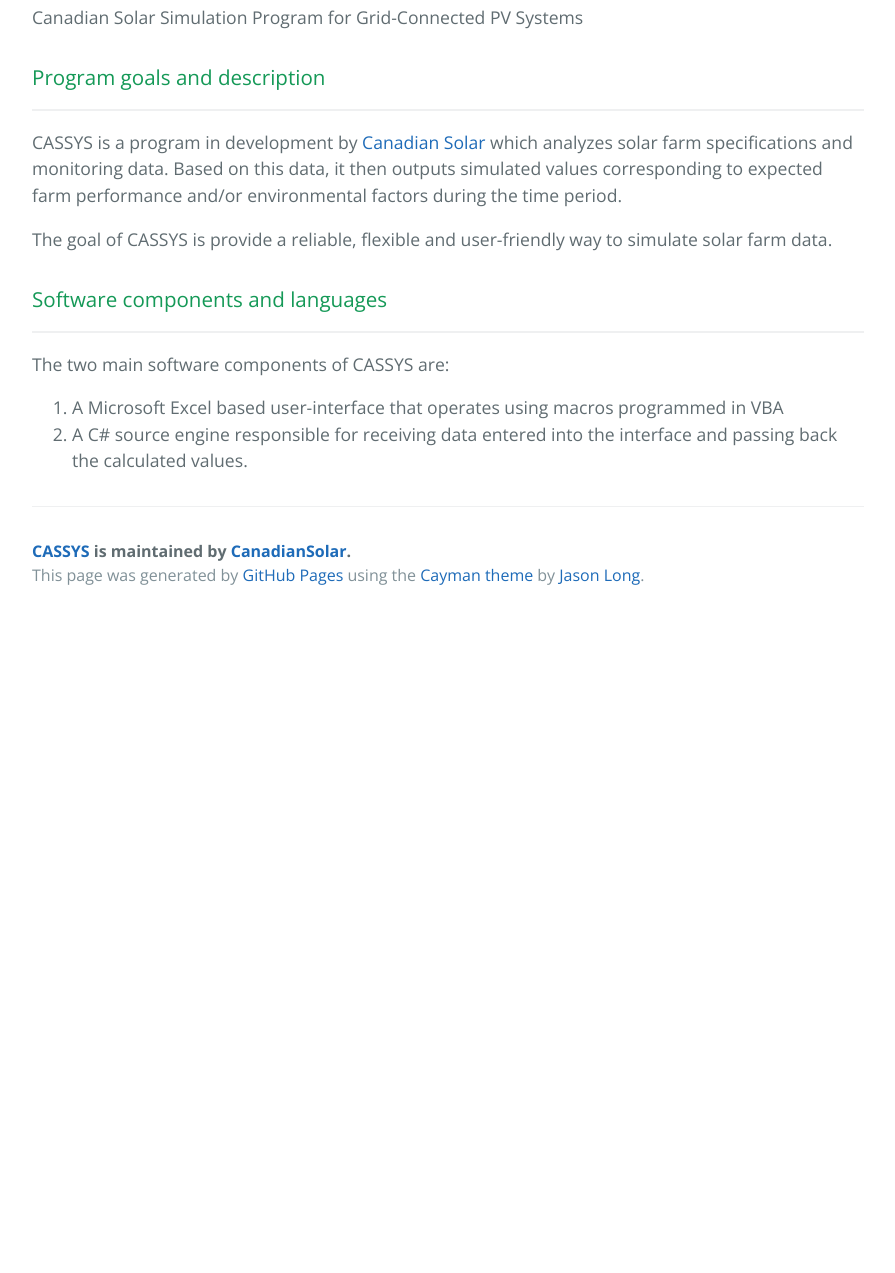
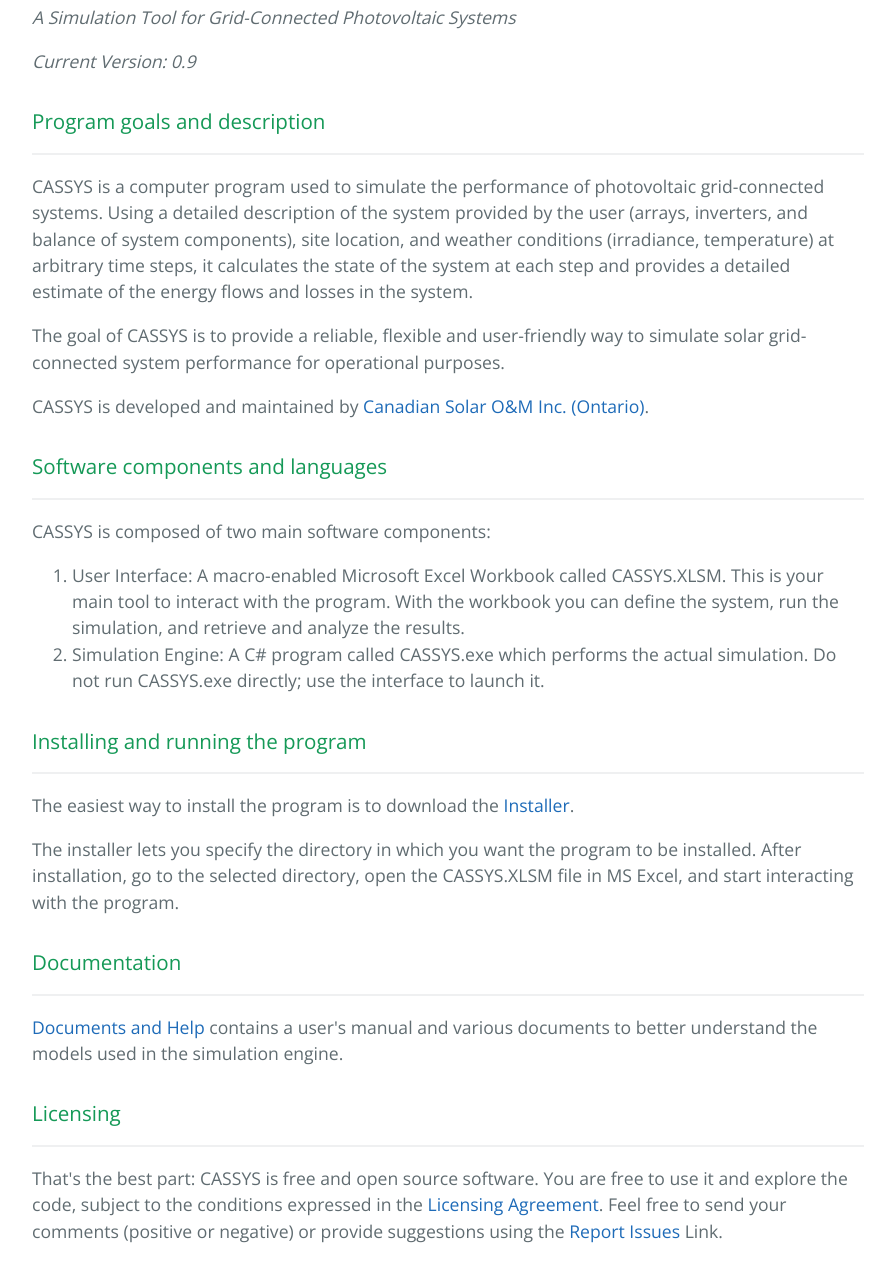
Before and after one commit to CanadianSolar/CASSYS, a plain HTML site: page index.html in a window 1280 px wide. Shown: the part 481-1754 px from the top of the page, without its empty margins (192-1087 px from the left). Before the commit the page ends 1100 px from the top, so only its background shows below. Drawn offline with nearby package versions, Linux system fonts and the light colour scheme.

Commit message:
Create gh-pages branch via GitHub

```diff
--- a/index.html
+++ b/index.html
@@ -20,30 +20,59 @@
 
     <section class="main-content">
       <h1>
-<a id="cassys" class="anchor" href="#cassys" aria-hidden="true"><span class="octicon octicon-link"></span></a>CASSYS</h1>
+<a id="cassys---canadian-solar-system-simulator" class="anchor" href="#cassys---canadian-solar-system-simulator" aria-hidden="true"><span class="octicon octicon-link"></span></a>CASSYS - Canadian Solar System Simulator</h1>
 
-<p>Canadian Solar Simulation Program for Grid-Connected PV Systems</p>
+<p><em>A Simulation Tool for Grid-Connected Photovoltaic Systems</em></p>
+
+<p><em>Current Version: 0.9</em></p>
 
 <h3>
 <a id="program-goals-and-description" class="anchor" href="#program-goals-and-description" aria-hidden="true"><span class="octicon octicon-link"></span></a>Program goals and description</h3>
 
 <hr>
 
-<p>CASSYS is a program in development by <a href="http://www.canadiansolar.com/" title="Canadian Solar">Canadian Solar</a> which analyzes solar farm specifications and monitoring data. Based on this data, it then outputs simulated values corresponding to expected farm performance and/or environmental factors during the time period. </p>
+<p>CASSYS is a computer program used to simulate the performance of photovoltaic grid-connected systems. Using a detailed description of the system provided by the user (arrays, inverters, and balance of system components), site location, and weather conditions (irradiance, temperature) at arbitrary time steps, it calculates the state of the system at each step and provides a detailed estimate of the energy flows and losses in the system.</p>
 
-<p>The goal of CASSYS is provide a reliable, flexible and user-friendly way to simulate solar farm data. </p>
+<p>The goal of CASSYS is to provide a reliable, flexible and user-friendly way to simulate solar grid-connected system performance for operational purposes.  </p>
+
+<p>CASSYS is developed and maintained by <a href="http://www.canadiansolar.com/" title="Canadian Solar O&amp;M Inc. (Ontario)">Canadian Solar O&amp;M Inc. (Ontario)</a>. </p>
 
 <h3>
 <a id="software-components-and-languages" class="anchor" href="#software-components-and-languages" aria-hidden="true"><span class="octicon octicon-link"></span></a>Software components and languages</h3>
 
 <hr>
 
-<p>The two main software components of CASSYS are: </p>
+<p>CASSYS is composed of two main software components: </p>
 
 <ol>
-<li>A Microsoft Excel based user-interface that operates using macros programmed in VBA</li>
-<li>A C# source engine responsible for receiving data entered into the interface and passing back the calculated values.</li>
+<li>User Interface: A macro-enabled Microsoft Excel Workbook called CASSYS.XLSM. This is your main tool to interact with the program. With the workbook you can define the system, run the simulation, and retrieve and analyze the results.</li>
+<li>Simulation Engine: A C# program called CASSYS.exe which performs the actual simulation. Do not run CASSYS.exe directly; use the interface to launch it.</li>
 </ol>
+
+<h3>
+<a id="installing-and-running-the-program" class="anchor" href="#installing-and-running-the-program" aria-hidden="true"><span class="octicon octicon-link"></span></a>Installing and running the program</h3>
+
+<hr>
+
+<p>The easiest way to install the program is to download the  <a href="https://github.com/CanadianSolar/CASSYS/blob/master/CASSYS%20Installer.exe?raw=true" title="Installer">Installer</a>.</p>
+
+<p>The installer lets you specify the directory in which you want the program to be installed. After installation, go to the selected directory, open the CASSYS.XLSM file in MS Excel, and start interacting with the program.</p>
+
+<h3>
+<a id="documentation" class="anchor" href="#documentation" aria-hidden="true"><span class="octicon octicon-link"></span></a>Documentation</h3>
+
+<hr>
+
+<p><a href="https://github.com/CanadianSolar/CASSYS/tree/master/Documents%20and%20Help" title="Documents and Help">Documents and Help</a>
+contains a user's manual and various documents to better understand the models used in the simulation engine.</p>
+
+<h3>
+<a id="licensing" class="anchor" href="#licensing" aria-hidden="true"><span class="octicon octicon-link"></span></a>Licensing</h3>
+
+<hr>
+
+<p>That's the best part: CASSYS is free and open source software. You are free to use it and explore the code, subject to the conditions expressed in the  <a href="https://github.com/CanadianSolar/CASSYS/blob/master/LICENSE" title="Licensing Agreement">Licensing Agreement</a>. Feel free to send your comments (positive or negative) or provide suggestions using the
+<a href="https://github.com/CanadianSolar/CASSYS/issues" title="Report Issues">Report Issues</a> Link.</p>
 
       <footer class="site-footer">
         <span class="site-footer-owner"><a href="https://github.com/CanadianSolar/CASSYS">CASSYS</a> is maintained by <a href="https://github.com/CanadianSolar">CanadianSolar</a>.</span>
```
Also changed, not shown: params.json (+1 -1 lines).
